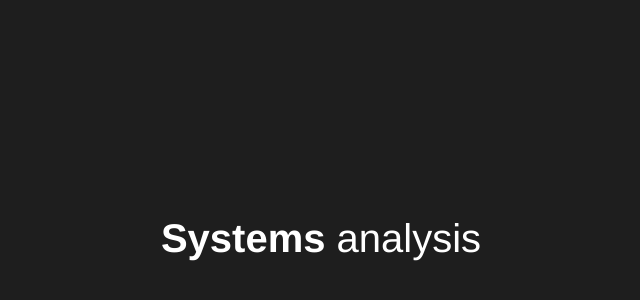
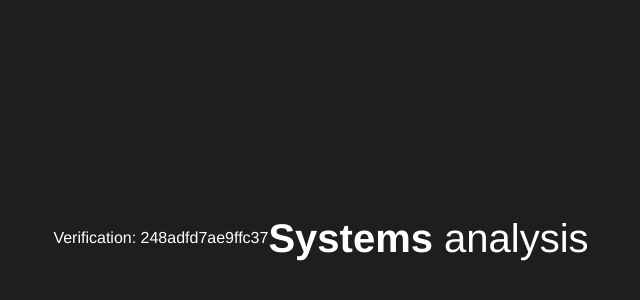
Before and after one commit to systems-analysis/zh, a plain HTML site: page index.html in a window 1280 px wide. Shown: the part 162-462 px from the top of the page, without its empty margins (319-959 px from the left). Drawn offline with nearby package versions, Linux system fonts and the light colour scheme.

Commit message:
Update index.html

```diff
--- a/index.html
+++ b/index.html
@@ -22,8 +22,11 @@
       font-weight: bold;
     }
   </style>
+    </head>
+</html>
+
 </head>
-<body>
+<body>Verification: 248adfd7ae9ffc37
   <div class="text-center title">
     <span class="bold">Systems</span> analysis
   </div>
```
